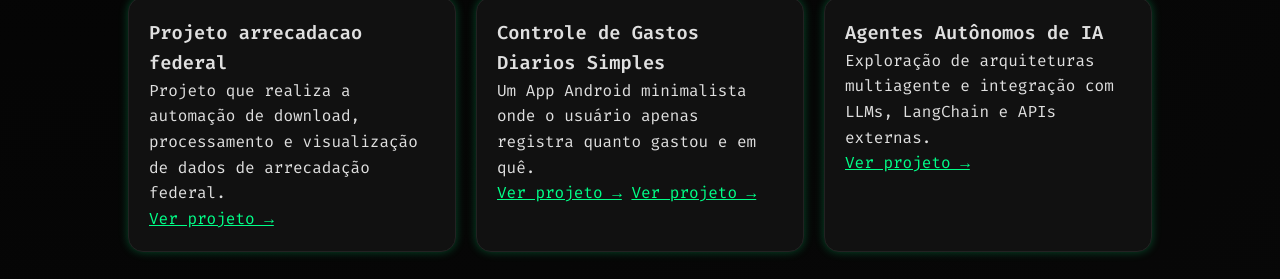
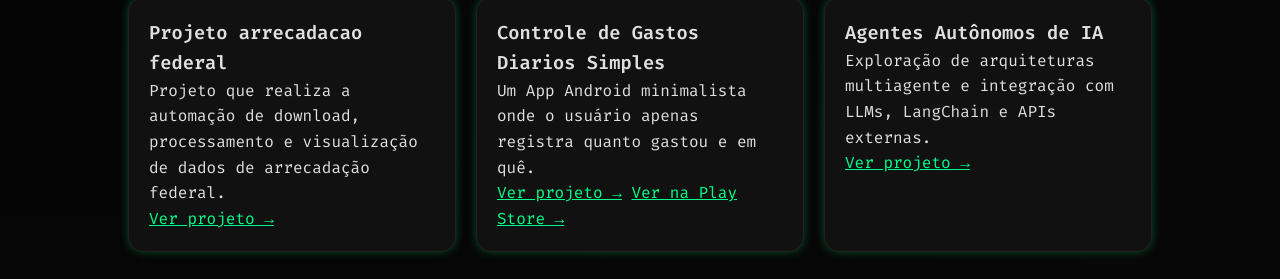
Before and after one commit to geovane-dev-s-silva/geovane-dev-s-silva.github.io, a plain HTML site: page index.html in a window 1280 px wide. Shown: the part 943-1222 px from the top of the page. Drawn offline with Linux system fonts and the light colour scheme.

Commit message:
Update3 index.html

```diff
--- a/index.html
+++ b/index.html
@@ -155,7 +155,7 @@
         <h3>Controle de Gastos Diarios Simples</h3>
         <p>Um App Android minimalista onde o usuário apenas registra quanto gastou e em quê.</p>
         <a href="https://github.com/geovane-dev-s-silva/Controle-de-Gastos-Diarios-Simples" target="_blank" class="highlight">Ver projeto →</a>
-        <a href="https://play.google.com/store/apps/com.controlefinaceiroandroid.controle_de_gastos_diarios_simples" target="_blank" class="highlight">Ver projeto →</a>
+        <a href="https://play.google.com/store/apps/com.controlefinaceiroandroid.controle_de_gastos_diarios_simples" target="_blank" class="highlight">Ver na Play Store →</a>
       </div>
       <div class="card">
         <h3>Agentes Autônomos de IA</h3>
```
